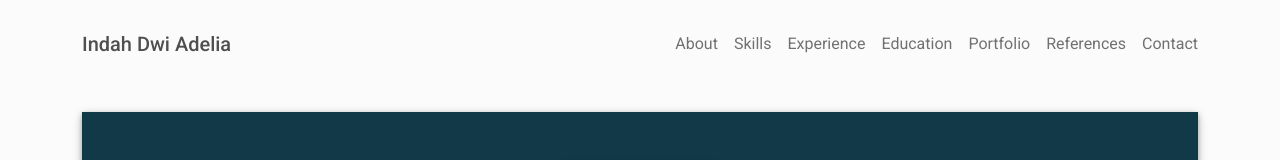
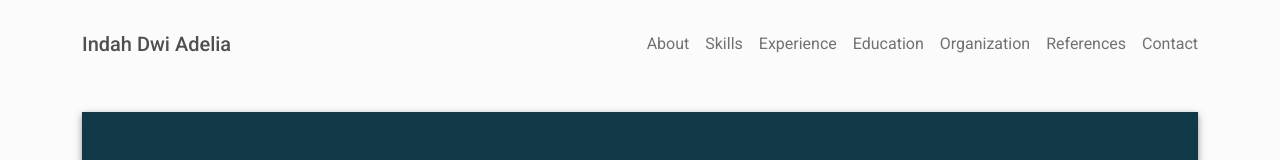
Before and after one commit to wasmann21/indahdwiadelia.github.io, a plain HTML site: page index.html in a window 1280 px wide. Shown: the top 160 px of the page. Drawn offline with Linux system fonts and the light colour scheme.

Commit message:
menambahkan organisasi

```diff
--- a/index.html
+++ b/index.html
@@ -40,7 +40,7 @@
                 </li>
                 <li class="nav-item"><a class="nav-link" href="#education" title="Education"><span class="menu-title">Education</span></a>
                 </li>
-                <li class="nav-item"><a class="nav-link" href="#portfolio" title="Portfolio"><span class="menu-title">Portfolio</span></a>
+                <li class="nav-item"><a class="nav-link" href="#organization" title="Portfolio"><span class="menu-title">Organization</span></a>
                 </li>
                 <li class="nav-item"><a class="nav-link" href="#references" title="References"><span class="menu-title">References</span></a>
                 </li>
@@ -215,7 +215,7 @@
       </div>
     </div>
   </div>
- <div class="shadow-1-strong bg-white my-5 p-5" id="education">
+ <div class="shadow-1-strong bg-white my-5 p-5" id="organization">
     <class="education-section">
       <h2 class="h2 fw-light mb-4">ORGANISASI</h2>
       <div class="timeline">
```
